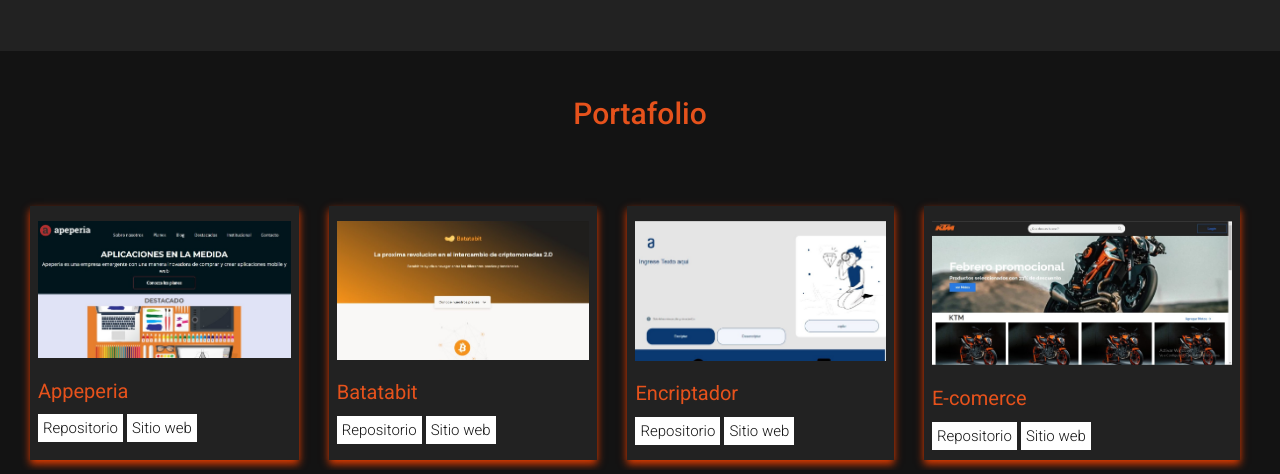
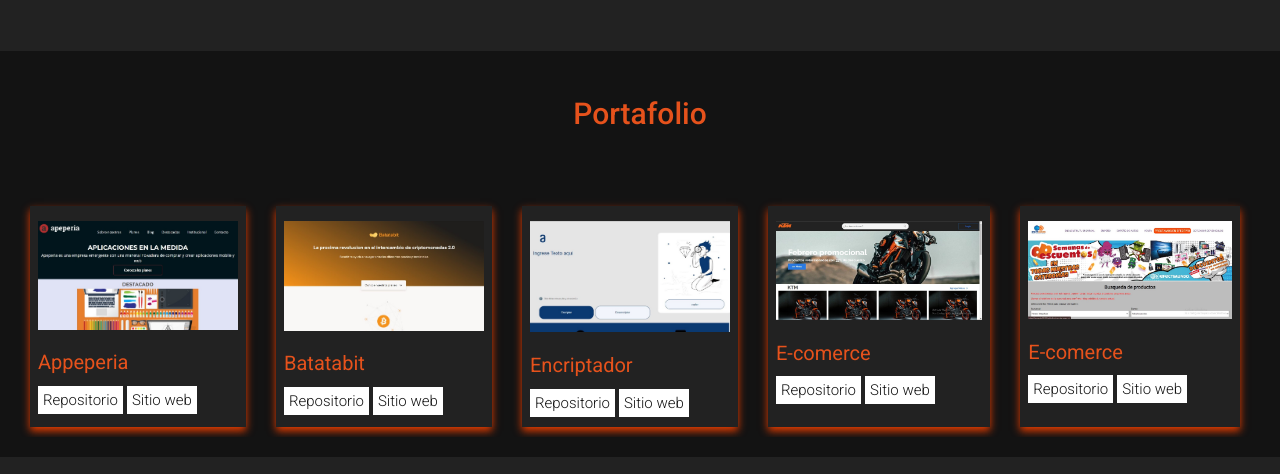
Before and after one commit to Leonardo291024/miPortafolio, a plain HTML site: page index.html in a window 1280 px wide. Shown: the part 1481-1955 px from the top of the page. Drawn offline with Linux system fonts and the light colour scheme.

Commit message:
Nuevo proyecto E-comerce casa de empeño

```diff
--- a/index.html
+++ b/index.html
@@ -129,6 +129,12 @@
                     <a href="https://github.com/Leonardo291024/aluraGeek">Repositorio</a>
                     <a href="">Sitio web</a>
                 </article>
+                <article class="cards">
+                    <img src="../assets/efectimundo-proyecto.jpg" alt="ecomerce">
+                    <h2>E-comerce</h2>
+                    <a href="https://github.com/Leonardo291024/casa-de-empe-o">Repositorio</a>
+                    <a href="https://leonardo291024.github.io/casa-de-empe-o/">Sitio web</a>
+                </article>
             </div>
         </section>
     </main>
```
Also changed, not shown: assets/efectimundo-proyecto.jpg (added).
